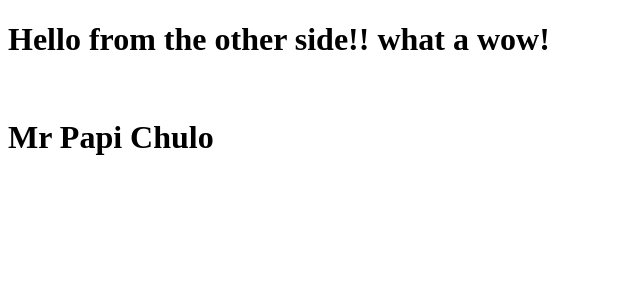
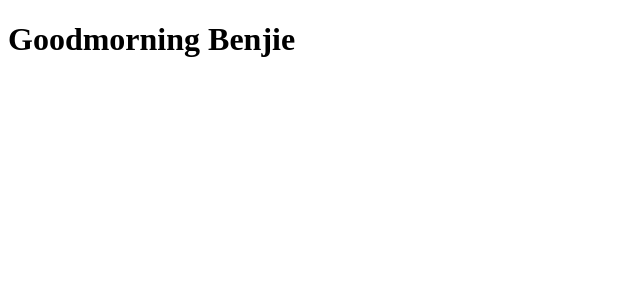
Before and after one commit to BenjieGrandz/reactpro, a React (Vite) app: page / in a window 1280 px wide. Shown: the top 300 px of the page, without its empty margins (0-640 px from the left). Built offline with nearby package versions, Linux system fonts and the light colour scheme.

Commit message:
lesson 9

```diff
--- a/src/App.jsx
+++ b/src/App.jsx
@@ -1,11 +1,11 @@
-import Hello from "./components/Hello"
+import Hello from "./components/Hello";
 
 function App() {
   return (
     <div className="App">
-      <Hello/>
+      <Hello name="Benjie" message="Goodmorning" />
     </div>
-  )
+  );
 }
 
-export default App
+export default App;
--- a/src/components/Hello.jsx
+++ b/src/components/Hello.jsx
@@ -1,13 +1,9 @@
-const name = "Papi Chulo";
-
-function displaymessage() {
-  return "what a wow!";
-}
-function Hello() {
+function Hello(props) {
   return (
     <div>
-      <h1>Hello from the other side!! {displaymessage()}</h1> <br />{" "}
-      <h1>Mr {name}</h1>
+      <h1>
+        {props.message} {props.name}
+      </h1>
     </div>
   );
 }
```
